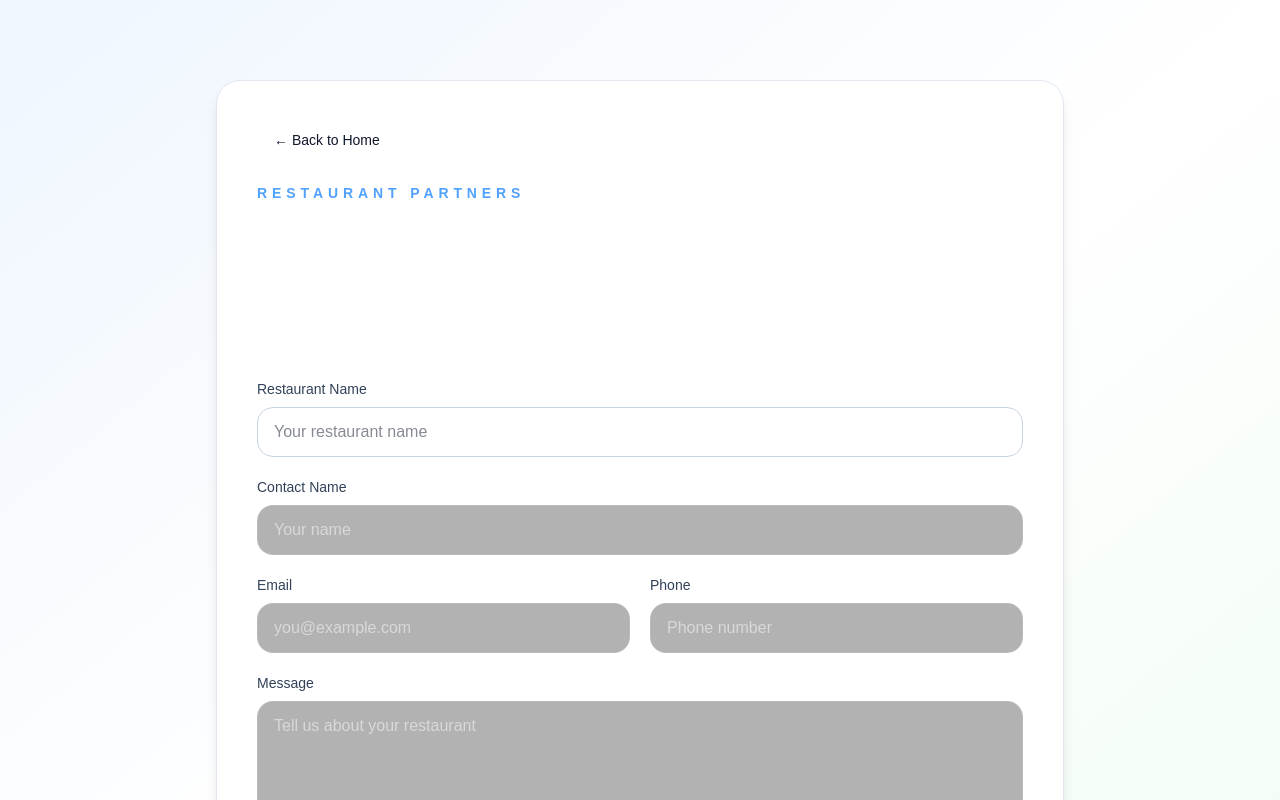
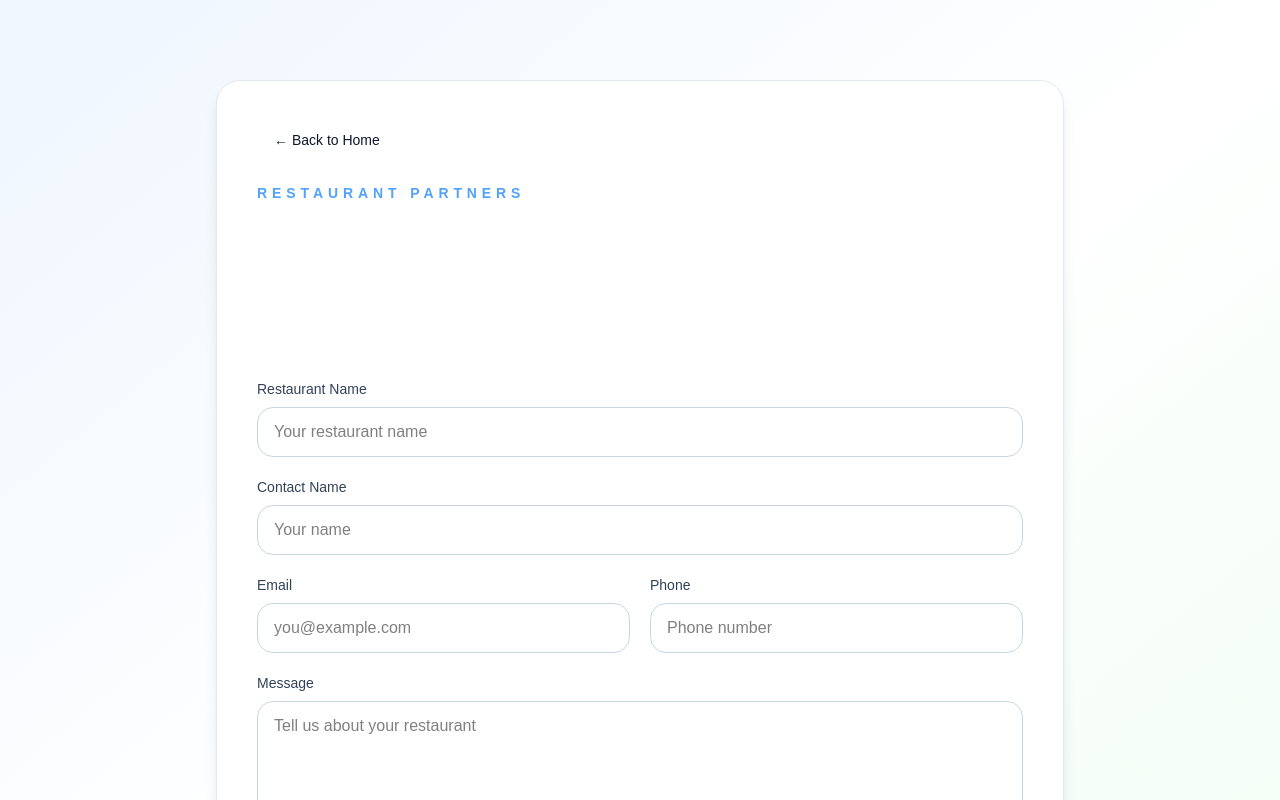
Before and after one commit to goatman500/winchesterbites-coming-soon, a Next.js app: page /restaurants-join in a window 1280 px wide. Shown: the top 800 px of the page. Built offline with nearby package versions, Linux system fonts and the light colour scheme.

Commit message:
updated restaurant partner form styling

```diff
--- a/app/restaurants-join/page.tsx
+++ b/app/restaurants-join/page.tsx
@@ -76,7 +76,7 @@ export default async function RestaurantsJoinPage({
                     name="restaurantName"
                     required
                     placeholder="Your restaurant name"
-                    className="w-full rounded-2xl border border-slate-300 bg-white px-4 py-3 text-slate-900 outline-none focus:border-blue-500"
+                    className="w-full rounded-2xl border border-slate-300 bg-white px-4 py-3 text-black outline-none transition focus:border-blue-500"
                   />
                 </div>
 
@@ -89,7 +89,7 @@ export default async function RestaurantsJoinPage({
                     name="contactName"
                     required
                     placeholder="Your name"
-                    className="w-full rounded-2xl border border-white/10 bg-black/30 px-4 py-3 text-white outline-none focus:border-blue-400"
+                    className="w-full rounded-2xl border border-slate-300 bg-white px-4 py-3 text-black outline-none transition focus:border-blue-500"
                   />
                 </div>
 
@@ -103,7 +103,7 @@ export default async function RestaurantsJoinPage({
                       name="email"
                       required
                       placeholder="you@example.com"
-                      className="w-full rounded-2xl border border-white/10 bg-black/30 px-4 py-3 text-white outline-none focus:border-blue-400"
+                      className="w-full rounded-2xl border border-slate-300 bg-white px-4 py-3 text-black outline-none transition focus:border-blue-500"
                     />
                   </div>
 
@@ -115,7 +115,7 @@ export default async function RestaurantsJoinPage({
                       type="tel"
                       name="phone"
                       placeholder="Phone number"
-                      className="w-full rounded-2xl border border-white/10 bg-black/30 px-4 py-3 text-white outline-none focus:border-blue-400"
+                      className="w-full rounded-2xl border border-slate-300 bg-white px-4 py-3 text-black outline-none transition focus:border-blue-500"
                     />
                   </div>
                 </div>
@@ -128,7 +128,7 @@ export default async function RestaurantsJoinPage({
                     name="message"
                     rows={5}
                     placeholder="Tell us about your restaurant"
-                    className="w-full rounded-2xl border border-white/10 bg-black/30 px-4 py-3 text-white outline-none focus:border-blue-400"
+                    className="w-full rounded-2xl border border-slate-300 bg-white px-4 py-3 text-black outline-none transition focus:border-blue-500"
                   />
                 </div>
 
```
